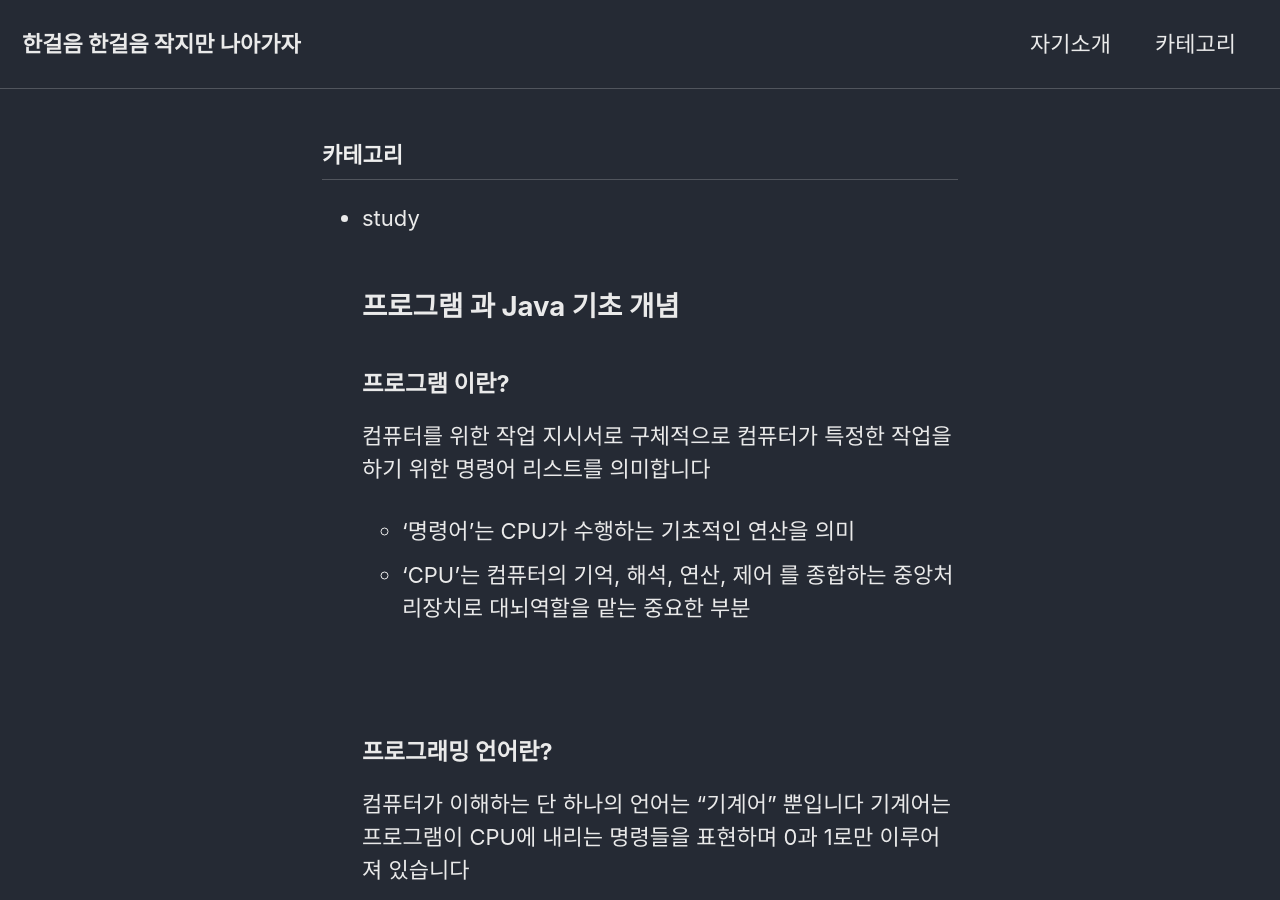
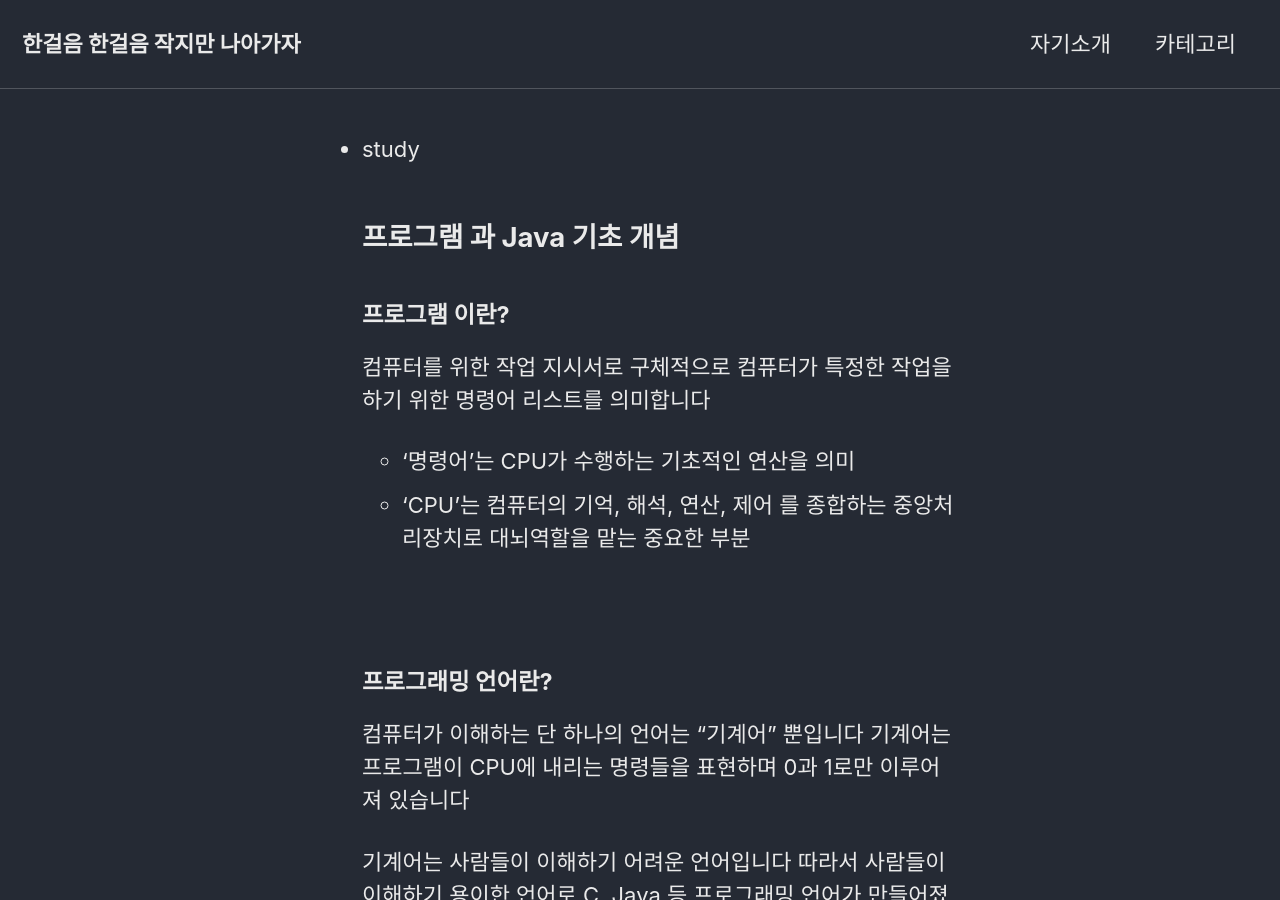
Before and after one commit to dmsgus6523/dmsgus6523.github.io, a Jekyll site: the page built from categories/categories.md, in a window 1280 px wide and 900 px high. Built offline with Jekyll 4.4.1, drawn with Linux system fonts in a browser that asks for light colours; cached includes are drawn as plain includes.

Commit message:
Revert "카테고리 테스트2"
This reverts commit b08a5c2e1d4b706bc5e501bc55e4d6b011a3e2df.

```diff
--- a/categories/categories.md
+++ b/categories/categories.md
@@ -1,14 +1,6 @@
 ---
 layout: category
 ---
-<h3 class="archive__subtitle">카테고리</h3>
-
-{% if paginator %}
-  {% assign posts = paginator.posts %}
-{% else %}
-  {% assign posts = site.posts %}
-{% endif %}
-
 <div class="col-lg-4 col-md-2">
   <ul>
     {% for category in site.categories %}
@@ -16,8 +8,6 @@ layout: category
     {% endfor%}
   </ul>
 </div>
-
-{% include paginator.html %}
 
 <!--
 <h3 class="archive__subtitle">카테고리</h3>
```
